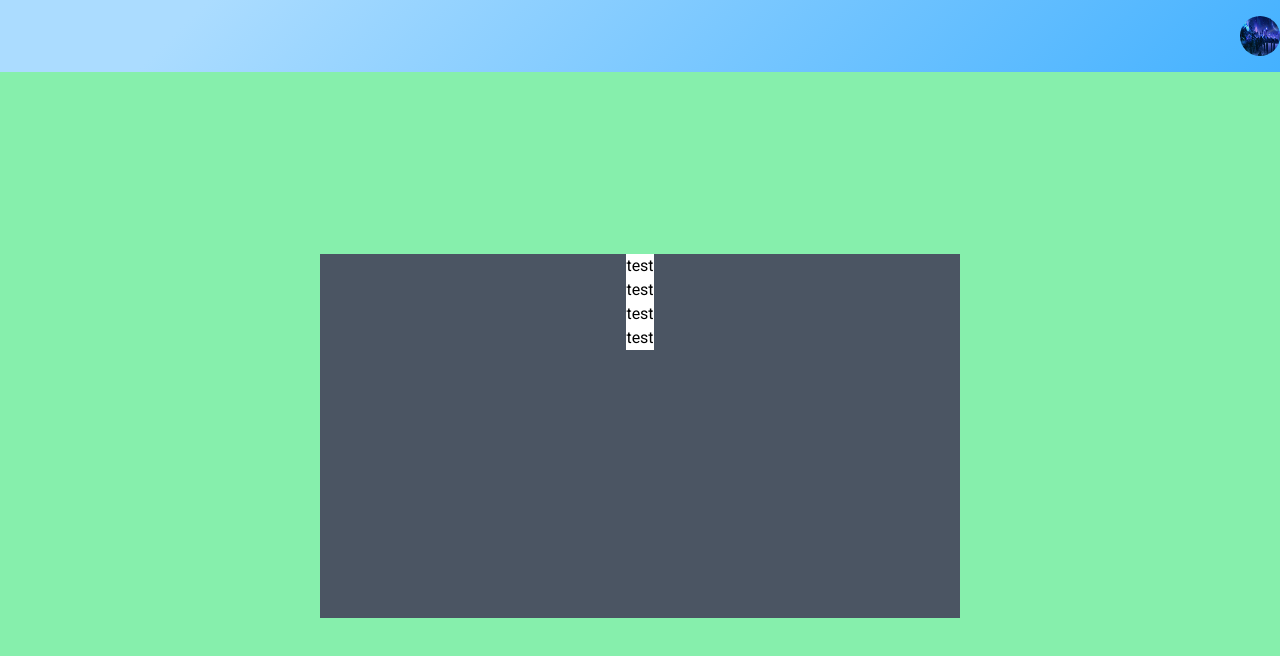
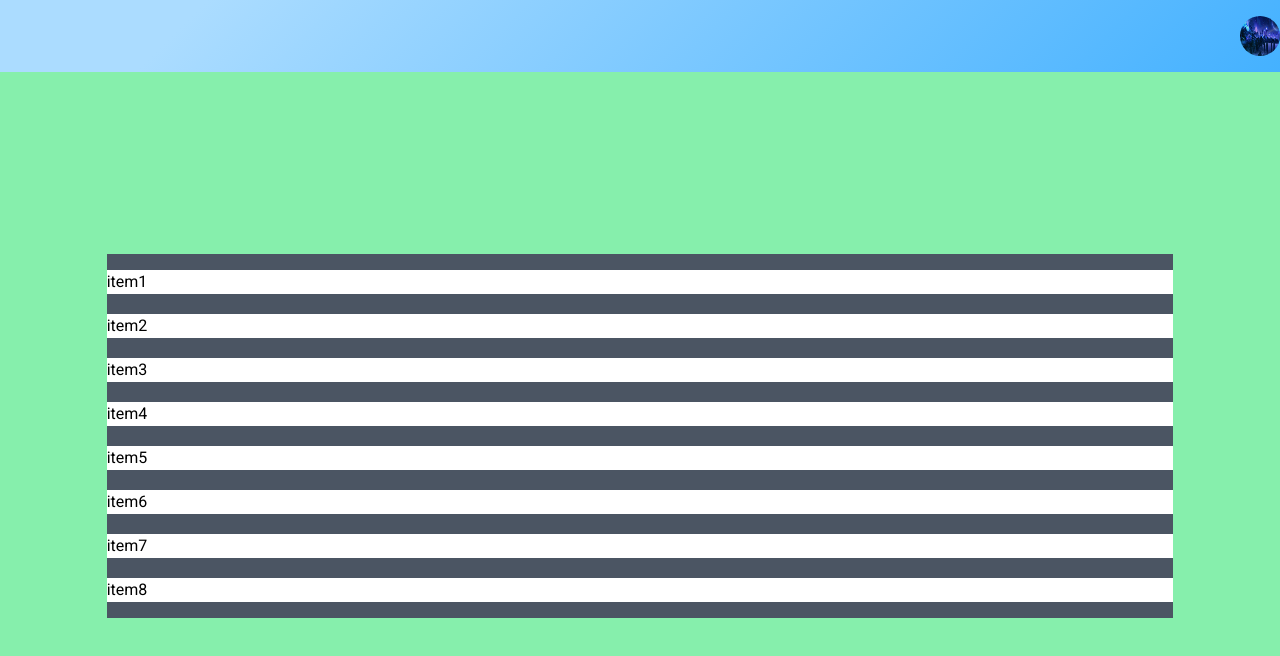
Before and after one commit to lagostt/online-storage, an Angular app in the folder client/: page /home in a window 1280 px wide. Shown: the top 656 px of the page. Built offline with nearby package versions, Linux system fonts and the light colour scheme.

Commit message:
improving home page list item

```diff
--- a/client/src/app/client-space/home-page/home-page.component.html
+++ b/client/src/app/client-space/home-page/home-page.component.html
@@ -30,21 +30,11 @@
 </div>
     </div>
   </nav>
-  <div class=" flex flex-nowrap justify-center items-center max-w-full overflow-hidden flex-grow bg-green-300 z-10">
-    <div class="flex flex-col w-1/2   items-center bg-gray-600 h-1/2 overflow-y-scroll">
-      <div class="  bg-white">
-        <h1>test</h1>
+  <div class=" flex  justify-center items-center max-w-full  flex-grow bg-green-300 z-10">
+    <div class="flex flex-col w-5/6 py-4 space-y-5  items-center bg-gray-600 h-1/2 overflow-y-auto" >
+      <div *ngFor="let item of items" class="  bg-white w-full ">
+        <h1>{{item}}</h1>
       </div>
-      <div class="  bg-white">
-        <h1>test</h1>
-      </div>
-      <div class="  bg-white">
-        <h1>test</h1>
-      </div>
-      <div class="  bg-white">
-        <h1>test</h1>
-      </div>
-
     </div>
   </div>
 </div>
--- a/client/src/app/client-space/home-page/home-page.component.ts
+++ b/client/src/app/client-space/home-page/home-page.component.ts
@@ -8,7 +8,7 @@ import { Component,OnInit } from '@angular/core';
 export class HomePageComponent implements OnInit {
 
   userMenuIsOpen: boolean = true;
-
+  items:Array<String>=['item1','item2','item3','item4','item5','item6','item7','item8'];
   handleUserMenu(){
     this.userMenuIsOpen = !this.userMenuIsOpen;
   }
```
